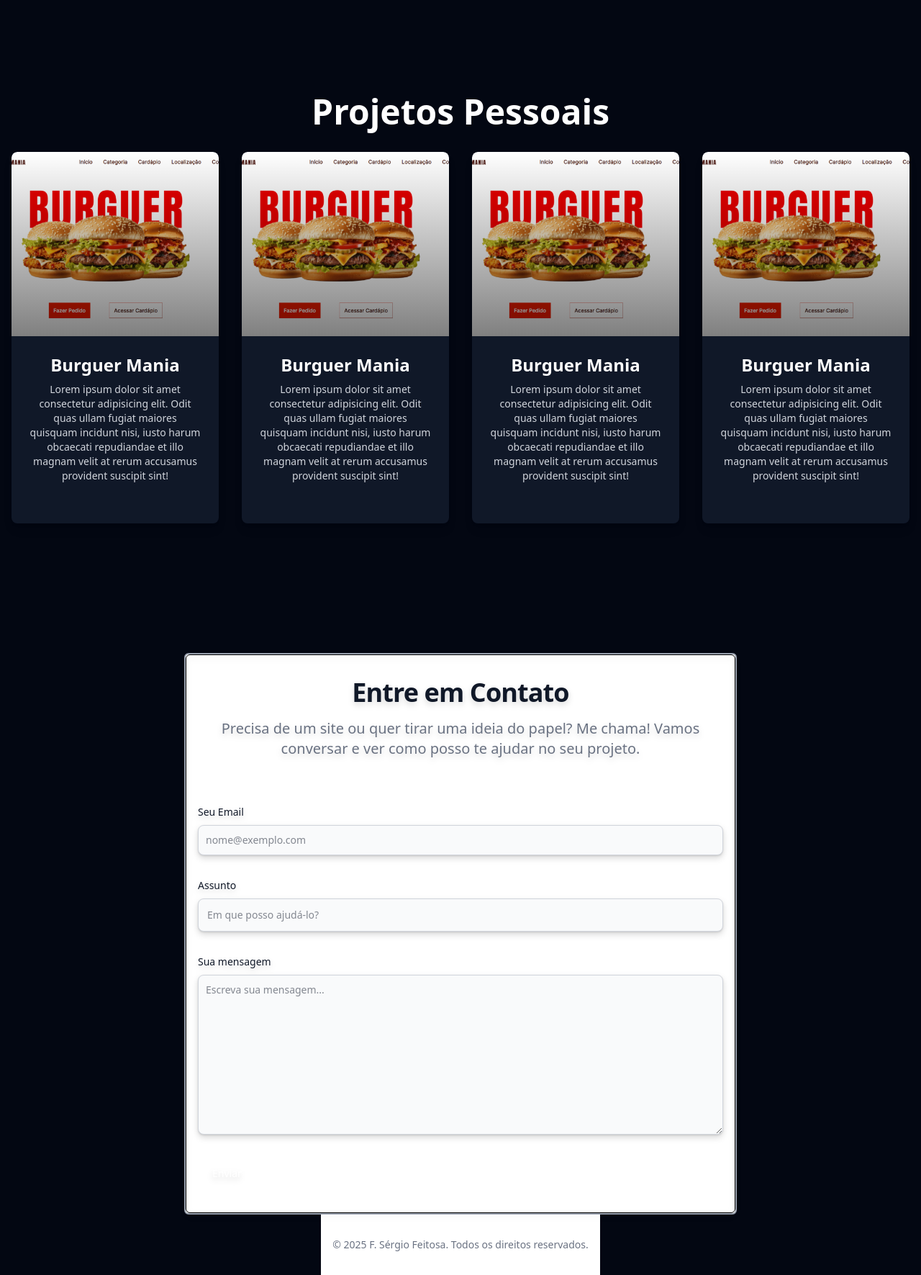
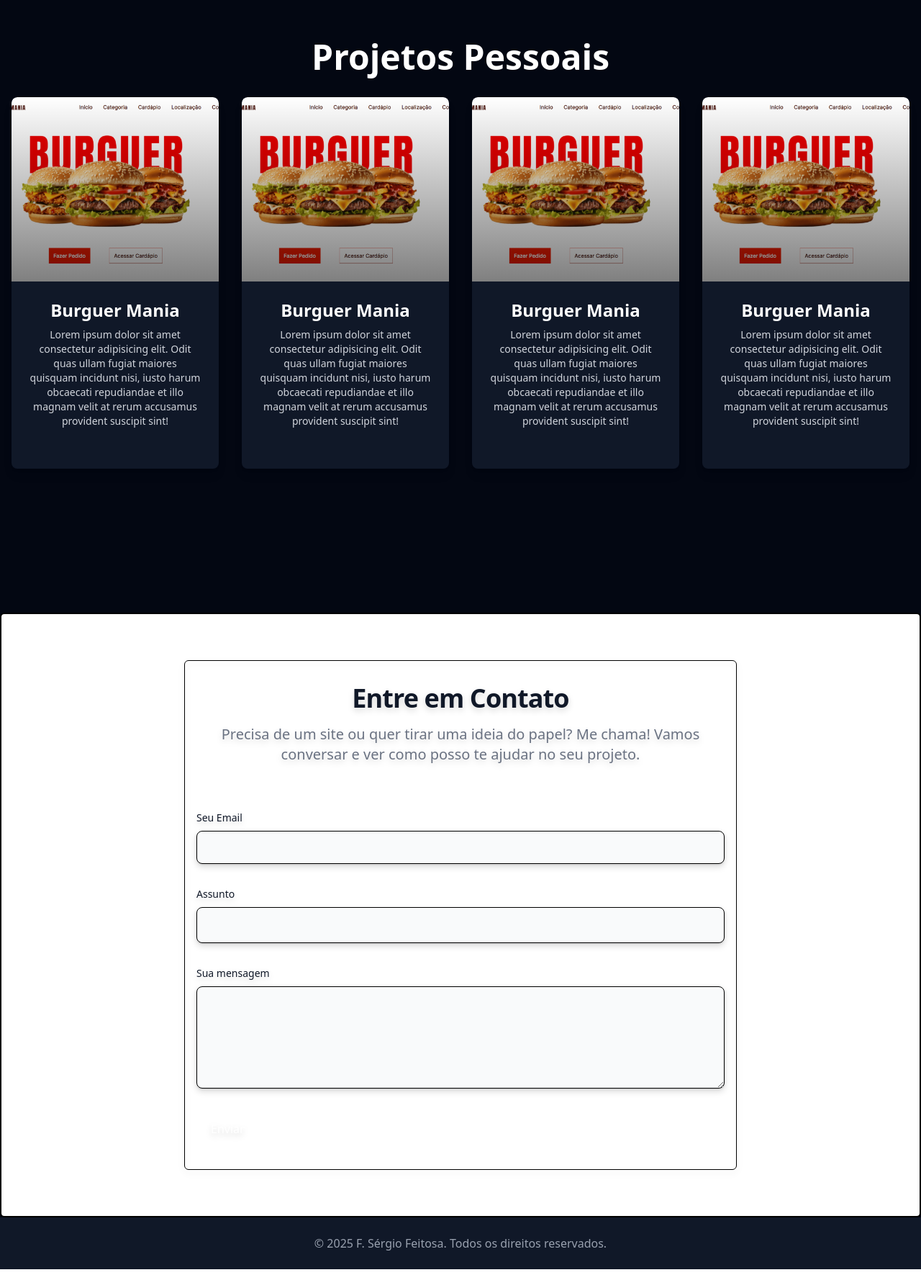
Before and after one commit to ssergiofeitosa/Portfolio, a React (Vite) app: page / in a window 1280 px wide. Shown: the part 809-2580 px from the top of the page at 72% size. Built offline with nearby package versions, Linux system fonts and the light colour scheme.

Commit message:
refactor: improved responsivity and removed unnecessary files

```diff
--- a/src/App.tsx
+++ b/src/App.tsx
@@ -1,24 +1,20 @@
 import "./App.css";
 import Header from "./components/Header";
+import Hero from "./components/Hero";
 import Skills from "./components/Skills";
-import Hero from './components/Hero';
-// import Form from './components/Form';
 import Contact from "./components/Contact";
 import Footer from "./components/Footer";
 
 function App() {
   return (
     <>
-
-      <div className="min-h-screen flex flex-col justify-between bg-gray-950 items-center">
+      <div className=" flex flex-col bg-gray-950 items-center scroll-smooth">
         <Header />
         <Hero></Hero>
-        <Skills />
+        <Skills></Skills>
         <Contact></Contact>
         <Footer></Footer>
       </div>
-
-
     </>
   );
 }
--- a/src/components/Contact.tsx
+++ b/src/components/Contact.tsx
@@ -1,72 +1,56 @@
-// import Form from "./Form";
 const Contact = () => {
   return (
-    <>
-
-      <section id="contact" className="bg-white dark:bg-gray-950 rounded-md border-2 border-gray-400 sm:min-h-screen flex items-center lg:min-h-[80%] lg:w-[60%]">
-        <div className=" w-full border-1 rounded-md drop-shadow-lg  py-8  px-4 mx-auto max-w-screen-md">
-          <h2 className="mb-4 text-4xl tracking-tight font-extrabold text-center text-gray-900 dark:text-white">
+    <section
+      id="contact"
+      className="bg-white dark:bg-gray-950 rounded-md border-2 min-h-[97%] py-16 w-full flex items-center justify-center mt-[60px]"
+    >
+      <div className="w-full max-w-screen-md px-4 py-8 border-1 rounded-md drop-shadow-lg">
+        <h2 className="mb-4 text-4xl tracking-tight font-bold text-center text-gray-900 dark:text-white">
           Entre em Contato
         </h2>
-          <p className="mb-8 lg:mb-16 font-light text-center text-gray-500 dark:text-gray-400 sm:text-xl">
+        <p className="mb-8 lg:mb-16 font-medium text-center text-gray-500 dark:text-slate-100 sm:text-xl">
           Precisa de um site ou quer tirar uma ideia do papel? Me chama! Vamos
           conversar e ver como posso te ajudar no seu projeto.
         </p>
-          <form action="#" className="space-y-8">
+        <form className="space-y-8">
           <div>
-              <label
-                htmlFor="email"
-                className="block mb-2 text-sm font-medium text-gray-900 dark:text-gray-300"
-              >
+            <label className="block mb-2 text-sm font-medium text-gray-900 dark:text-gray-300">
               Seu Email
             </label>
             <input
               type="email"
-                id="email"
-                className="shadow-sm bg-gray-50 border border-gray-300 text-gray-900 text-sm rounded-lg focus:ring-primary-500 focus:border-primary-500 block w-full p-2.5 dark:bg-gray-700 dark:border-gray-600 dark:placeholder-gray-400 dark:text-white dark:focus:ring-primary-500 dark:focus:border-primary-500 dark:shadow-sm-light"
-                placeholder="nome@exemplo.com"
+              className="block w-full p-2.5 rounded-lg border shadow-sm bg-gray-50 dark:bg-gray-700"
               required
             />
           </div>
           <div>
-              <label
-                htmlFor="subject"
-                className="block mb-2 text-sm font-medium text-gray-900 dark:text-gray-300"
-              >
+            <label className="block mb-2 text-sm font-medium text-gray-900 dark:text-gray-300">
               Assunto
             </label>
             <input
               type="text"
-                id="subject"
-                className="block p-3 w-full text-sm text-gray-900 bg-gray-50 rounded-lg border border-gray-300 shadow-sm focus:ring-primary-500 focus:border-primary-500 dark:bg-gray-700 dark:border-gray-600 dark:placeholder-gray-400 dark:text-white dark:focus:ring-primary-500 dark:focus:border-primary-500 dark:shadow-sm-light"
-                placeholder="Em que posso ajudá-lo?"
+              className="block w-full p-3 rounded-lg border shadow-sm bg-gray-50 dark:bg-gray-700"
               required
             />
           </div>
-            <div className="sm:col-span-2">
-              <label
-                htmlFor="message"
-                className="block mb-2 text-sm font-medium text-gray-900 dark:text-gray-400"
-              >
+          <div>
+            <label className="block mb-2 text-sm font-medium text-gray-900 dark:text-gray-400">
               Sua mensagem
             </label>
             <textarea
-                id="message"
-                rows={10}
-                className="block p-2.5 w-full text-sm text-gray-900 bg-gray-50 rounded-lg shadow-sm border border-gray-300 focus:ring-primary-500 focus:border-primary-500 dark:bg-gray-700 dark:border-gray-600 dark:placeholder-gray-400 dark:text-white dark:focus:ring-primary-500 dark:focus:border-primary-500"
-                placeholder="Escreva sua mensagem..."
+              rows={5}
+              className="block w-full p-2.5 rounded-lg border shadow-sm bg-gray-50 dark:bg-gray-700"
             ></textarea>
           </div>
           <button
             type="submit"
-              className="py-3 px-5 text-sm font-medium text-center text-white rounded-lg bg-primary-700 sm:w-fit hover:bg-primary-800 focus:ring-4 focus:outline-none focus:ring-primary-300 dark:bg-primary-600 dark:hover:bg-primary-700 dark:focus:ring-primary-800"
+            className="py-3 px-5 text-white rounded-lg bg-primary-700 hover:bg-primary-800"
           >
             Enviar
           </button>
         </form>
       </div>
     </section>
-    </>
   );
 };
 
--- a/src/components/Footer.tsx
+++ b/src/components/Footer.tsx
@@ -1,15 +1,9 @@
-export default function Footer() {
-    return (
-      <footer className="bg-white dark:bg-gray-950">
-        <div className="mx-auto w-full max-w-screen-xl p-4 py-6 lg:py-8 flex justify-center">
-          <span className="text-sm text-gray-500 dark:text-gray-400 text-center">
-            © 2025{' '}
-            <a href="" className="hover:underline">
-              F. Sérgio Feitosa
-            </a>
-            . Todos os direitos reservados.
-          </span>
-        </div>
-      </footer>
-    );
-}
+const Footer = () => {
+  return (
+    <footer className="bg-gray-900 text-gray-400 text-center py-6 mt-auto w-full">
+      <p>© 2025 F. Sérgio Feitosa. Todos os direitos reservados.</p>
+    </footer>
+  );
+};
+
+export default Footer;
--- a/src/components/Header.tsx
+++ b/src/components/Header.tsx
@@ -1,4 +1,4 @@
-import {motion} from "framer-motion"
+import { motion } from "framer-motion";
 const Header = () => {
   const menuItems = [
     { name: "Home", href: "#home" },
@@ -13,8 +13,7 @@ const Header = () => {
     }
   };
   return (
-        <header className="fixed top-0 left-0 w-full bg-zinc-900/30 backdrop-blur-md shadow-md z-50">
-
+    <header className="fixed top-0 left-0 w-full bg-gray-900/10 backdrop-blur-lg shadow-md z-50 ">
       <nav className="text-white flex justify-center gap-6 p-4 flex-wrap">
         {menuItems.map((item, index) => (
           <motion.a
@@ -24,9 +23,9 @@ const Header = () => {
               e.preventDefault();
               scrollToSection(item.href);
             }}
-                    whileHover={{ scale: 1.0 }} // Efeito ao passar o mouse
+            whileHover={{ scale: 1.1 }} // Efeito ao passar o mouse
             whileTap={{ scale: 0.9 }} // Efeito ao clicar
-                    className="text-xl font-bold text-gray-300 hover:text-gray-200 opacity-100 transition-colors cursor-pointer"
+            className="relative text-xl font-bold text-gray-300 hover:text-gray-200 transition-all after:content-[''] after:w-0 after:h-[2px] after:bg-white after:absolute after:bottom-[-2px] after:left-0 hover:after:w-full after:transition-all after:duration-300"
           >
             {item.name}
           </motion.a>
--- a/src/components/Hero.tsx
+++ b/src/components/Hero.tsx
@@ -1,10 +1,13 @@
 // import profile from "../assets/profile.svg"
-import eu from "../assets/eu.jpeg"
-import { GithubLogo,LinkedinLogo } from "phosphor-react";
-const Hero =()=>{
+import eu from "../assets/eu.jpeg";
+import { GithubLogo, LinkedinLogo } from "phosphor-react";
+const Hero = () => {
   return (
     <>
-        <div id="home" className="h-screen text-white flex flex-col items-center gap-2 pt-[220px]">
+      <section
+        id="home"
+        className="w-full h-screen text-white flex flex-col justify-center snap-start items-center gap-2 text-4xl sm:text-3xl md:text-2xl"
+      >
         <img
           className="text-white rounded-full"
           src={eu}
@@ -12,19 +15,23 @@ const Hero =()=>{
           width={200}
           height={200}
         />
-          <h1 className="text-5xl font-extrabold">Sérgio Feitosa</h1>
+        <h1 className="text-5xl font-bold">Sérgio Feitosa</h1>
         <h2 className="text-3xl font-bold">Desenvolvedor Front-End</h2>
         <p className="text-2xl px-4 text-center">
-            Graduando em Engenharia de Computação na Universidade Federal do
-            Vale do São Francisco
+          Graduando em Engenharia de Computação na Universidade Federal do Vale
+          do São Francisco
         </p>
         <div className="flex">
-            <a href="https://github.com/ssergiofeitosa"><GithubLogo size={36}/></a>
-            <a href="https://www.linkedin.com/in/francisco-sérgio-feitosa-lima-segundo-874118210/"><LinkedinLogo size={32} /></a>
+          <a href="https://github.com/ssergiofeitosa">
+            <GithubLogo size={36} />
+          </a>
+          <a href="https://www.linkedin.com/in/francisco-sérgio-feitosa-lima-segundo-874118210/">
+            <LinkedinLogo size={32} />
+          </a>
         </div>
-        </div>
+      </section>
     </>
   );
-}
+};
 
 export default Hero;
--- a/src/components/Skills.tsx
+++ b/src/components/Skills.tsx
@@ -1,29 +1,26 @@
-import Card from './Card';
-interface ProjectProps{
-  title:string
-  description:string
-  image:string,
-  githublink:string,
-  technologies:string[]
+import Card from "./Card";
+interface ProjectProps {
+  title: string;
+  description: string;
+  image: string;
+  githublink: string;
+  technologies: string[];
   // essa tipagem vai mudar ,pois serão ícones(?)//
 }
-const Skills = ()=>{
-  // aqui vai conter os projetos que irei adicionar//
+const Skills = () => {
   const projetos: ProjectProps[] = [
     {
       title: "exemplo",
       description: "exemploooooo",
       image: "path/da/imagem.png",
       githublink: "github.com/sergio",
-      technologies: ["angular", "html", "css"]
-      // aqui importarei icones para cada tecnologia respectiva//
+      technologies: ["angular", "html", "css"],
     },
   ];
 
   return (
-      <>
     <section
-          className=" px-4 bg-transparent pt-[140px]  pb-[180px]"
+      className="px-4 bg-transparent min-h-screen py-16 w-full text-white flex flex-col items-center gap-8 text-4xl sm:text-3xl md:text-2xl"
       id="projects"
     >
       <div className="container mx-auto text-center">
@@ -35,15 +32,13 @@ const Skills = ()=>{
           <Card></Card>
           <Card></Card>
           <Card></Card>
-
           {/* {projetos.map((projeto, index) => (
               <Card key={index} />
           ))} */}
         </div>
       </div>
     </section>
-      </>
   );
-}
+};
 
-export default Skills
+export default Skills;
```
Also changed, not shown: src/components/Form.tsx (deleted, +0 -42 lines). Lines whose indentation alone changed are shown as unchanged.
